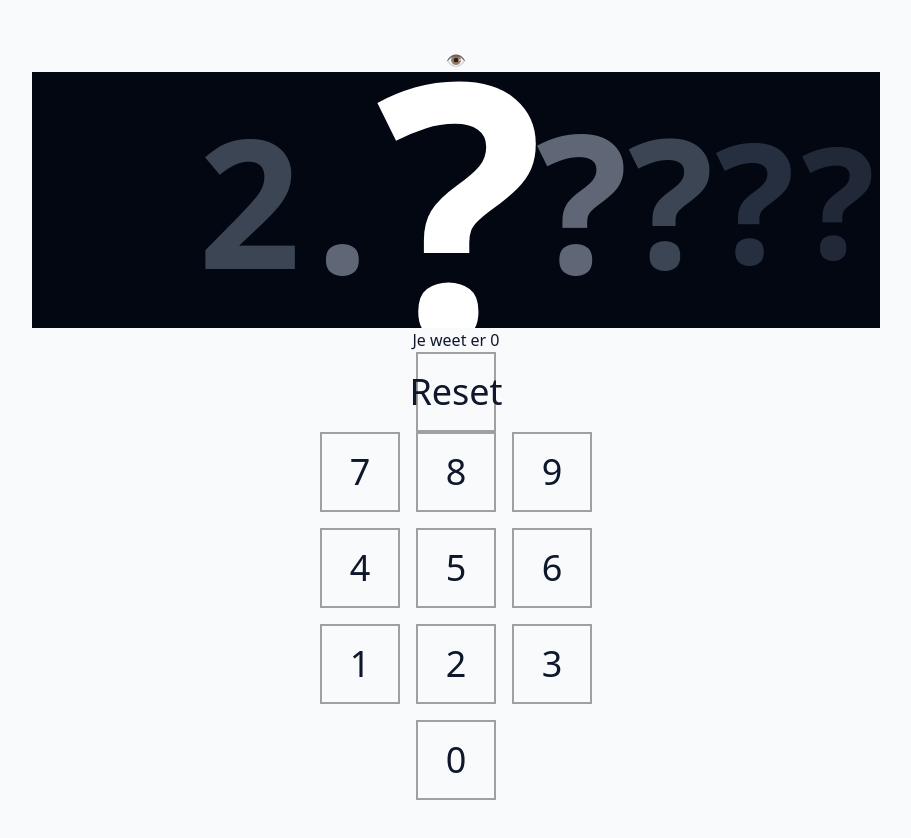
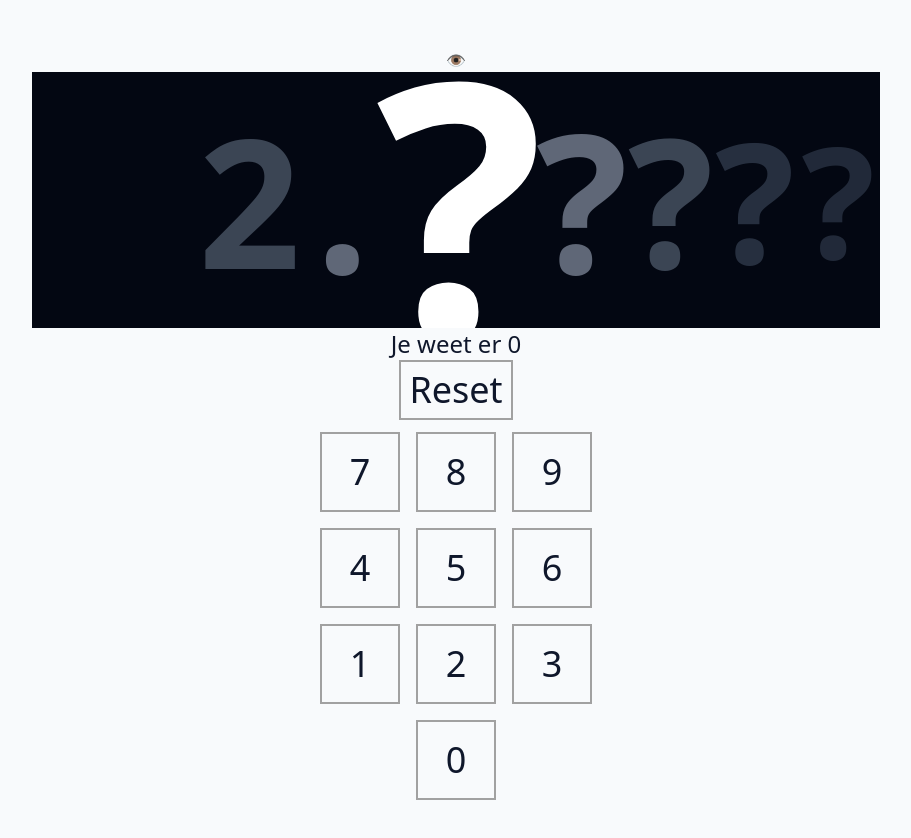
Before and after one commit to FunMetJoel/LearnConstantsSite, a SvelteKit app: page /e in a window 1280 px wide. Shown: the top 838 px of the page, without its empty margins (184-1095 px from the left). Built offline with nearby package versions, Linux system fonts and the light colour scheme.

Commit message:
Some styling

```diff
--- a/src/routes/[slug]/+page.svelte
+++ b/src/routes/[slug]/+page.svelte
@@ -68,11 +68,12 @@
     </button>
 </div> -->
 
-<p>Je weet er {currentCharacterIndex - 2}</p>
+<p class="text-3xl sm:text-2xl">Je weet er {currentCharacterIndex - 2}</p>
 <button
     onclick={() => reset}
     class="
-        w-16 h-16 sm:w-20 sm:h-20
+        p-2
+        mb-3
         text-3xl sm:text-4xl
         border-2 border-neutral-400
         flex items-center justify-center
```
